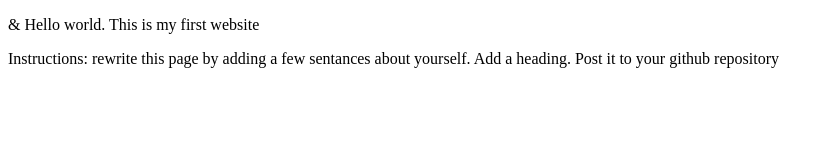
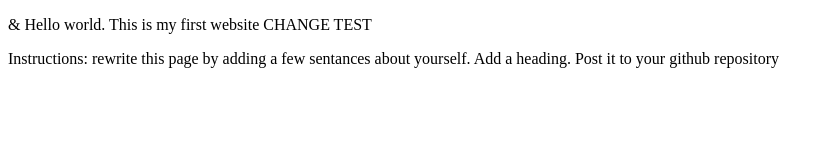
Before and after one commit to rrbaciusIIT/lab01, a plain HTML site: page index.html in a window 1280 px wide. Shown: the whole page, without its empty margins (0-833 px from the left). Drawn offline with Linux system fonts and the light colour scheme.

Commit message:
Update index.html
TESTING THE CHANGE

```diff
--- a/index.html
+++ b/index.html
@@ -5,7 +5,7 @@
     <title>ITMD-361 Internet Technologies and Web Design</title>
 </head>
 <body>
-<p>&amp; Hello world. This is my first website</p>
+<p>&amp; Hello world. This is my first website CHANGE TEST</p>
 <p>Instructions: rewrite this page by adding a few sentances about yourself. Add a heading. Post it to your github repository</p>
 </body>
 </html>
```
